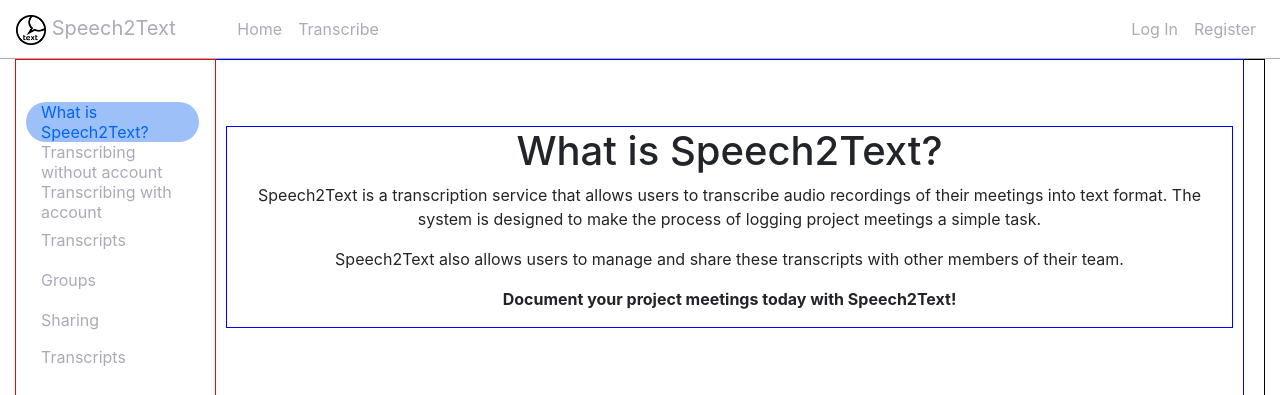
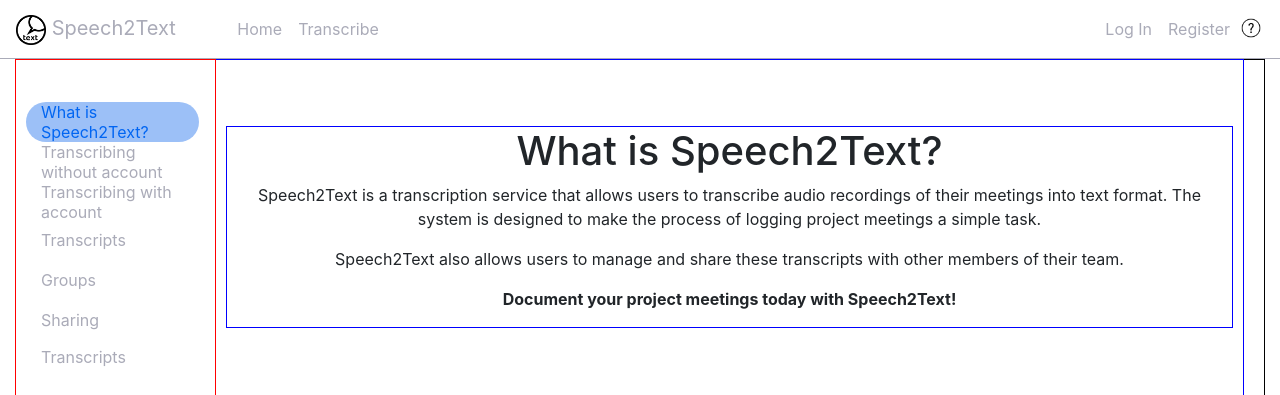
Before and after one commit to sjq-sohjunqi/Speech2Text, a Flask app: page /help in a window 1280 px wide. Shown: the top 395 px of the page. Run offline with Flask 2, Linux system fonts and the light colour scheme; some libraries are stand-ins or nearby versions.

Commit message:
added help icon

```diff
--- a/S2T/routes.py
+++ b/S2T/routes.py
@@ -221,6 +221,11 @@ def expand_icon():
 def collapse_icon():
 	filepath = os.path.join(S2T.root_path, S2T.config['ICONS_FOLDER'])
 	return send_from_directory(filepath, 'collapse_icon.png')
+
+@S2T.route('/help_icon', methods=['GET'])
+def help_icon():
+	filepath = os.path.join(S2T.root_path, S2T.config['ICONS_FOLDER'])
+	return send_from_directory(filepath, 'help_icon.png')
 
 @S2T.route('/public_profile/<string:username>', methods=['GET'])
 def public_profile(username):
--- a/S2T/static/flex.css
+++ b/S2T/static/flex.css
@@ -177,3 +177,14 @@
 .row_content:hover {
 	background-color: whitesmoke;
 }
+
+#help_icon {
+	margin-top: 6px;
+	margin-right: 3px;
+	margin-left: 3px;
+}
+
+#help_icon:hover {
+	opacity: 0.7;
+	cursor: pointer;
+}
--- a/S2T/templates/base.html
+++ b/S2T/templates/base.html
@@ -114,6 +114,9 @@
               		<li class="nav-item"><a class="nav-link" href="{{ url_for('login') }}">Log In</a></li>
               		<li class="nav-item"><a class="nav-link" href="{{ url_for('signup') }}">Register</a></li>
               	{% endif %}
+
+				<li class="nav-item" id="help_icon"><a href="{{url_for('help')}}"><img height="20px" width="20px" src="{{url_for('help_icon')}}"/></a></li>
+
 		    </ul>
 		  </div>
 
```
Also changed, not shown: S2T/icons/help_icon.png (added), S2T/profiles/junqisoh2697@gmail.com/Picture1.png (added).
